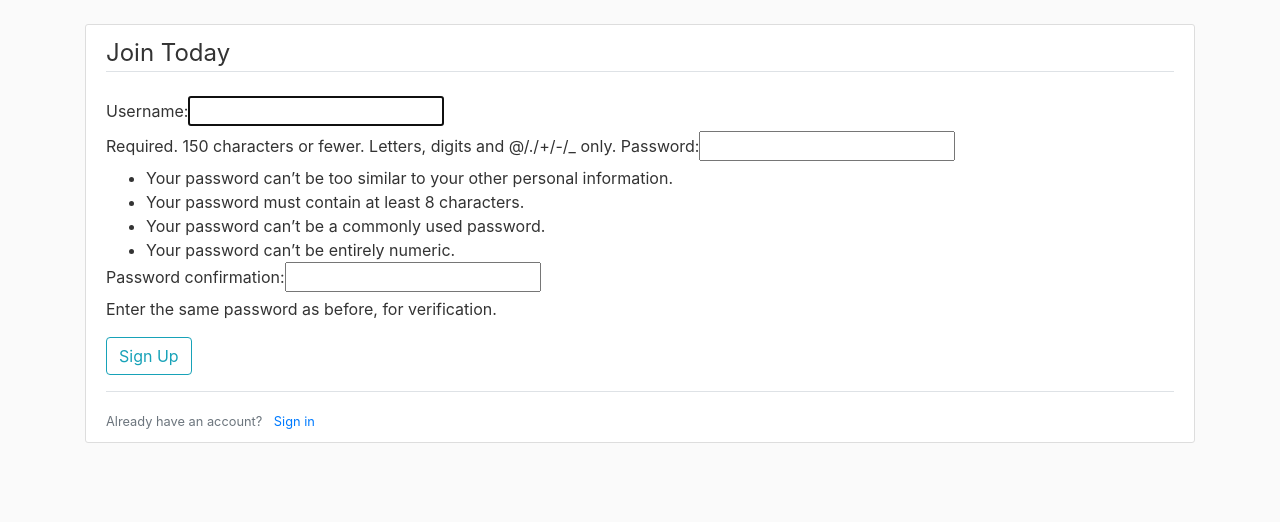
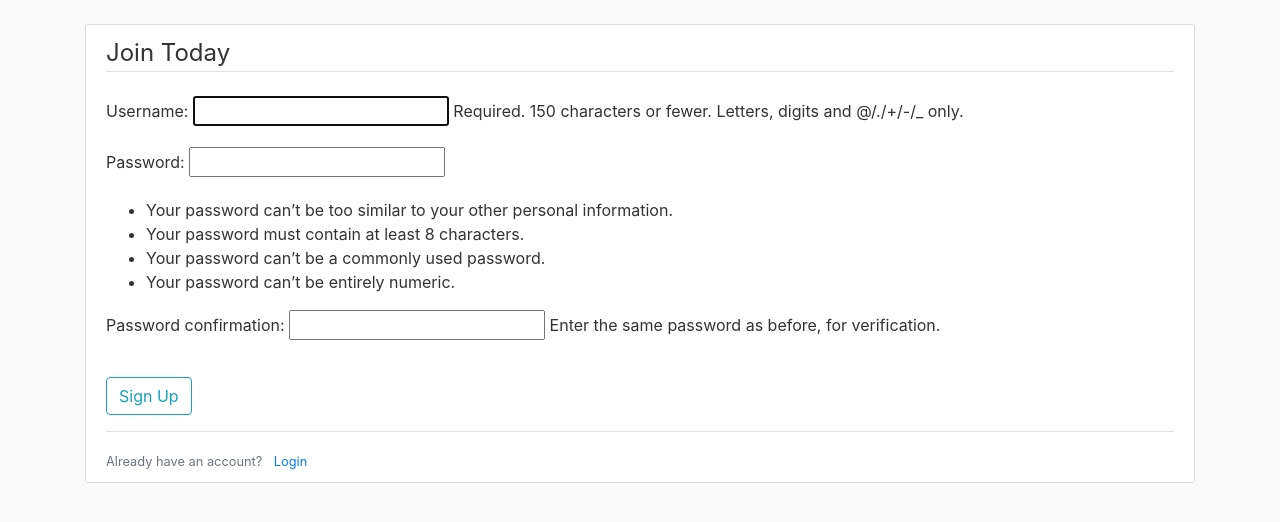
Before and after one commit to pspfromuy/bitMain, a Django app: page /register/ in a window 1280 px wide. Shown: the part 56-578 px from the top of the page. Run offline with Django 3.2, Linux system fonts and the light colour scheme; some libraries are stand-ins or nearby versions.

Commit message:
register

```diff
--- a/users/templates/users/register.html
+++ b/users/templates/users/register.html
@@ -6,7 +6,7 @@
 			{%  csrf_token %}
 			<fieldset class="form-group">
 				<legend class="border-bottom mb-4">Join Today</legend>
-				{{form}}
+				{{ form.as_p }}
 			</fieldset>
 			<div class="form-group">
 				<button class="btn btn-outline-info" type="submit">Sign Up</button>
@@ -14,7 +14,7 @@
 		</form>
 		<div class="border-top pt-3">
 			<small class="text-muted">
-				Already have an account? <a class="ml-2" href="#">Sign in</a>
+				Already have an account? <a class="ml-2" href="{% url 'users-login' %}">Login</a>
 			</small>
 		</div>
 	</div>
```
Also changed, not shown: db.sqlite3.
